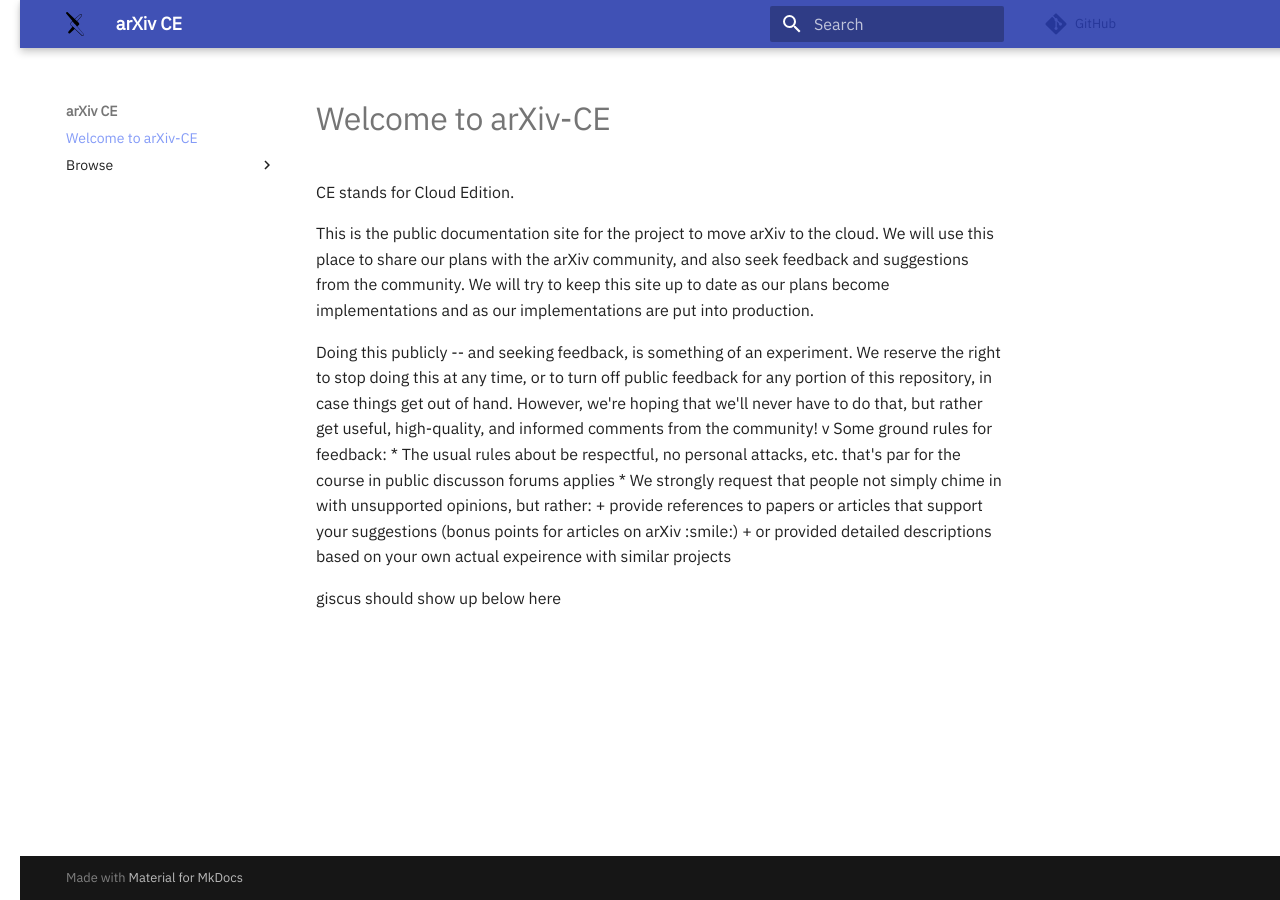
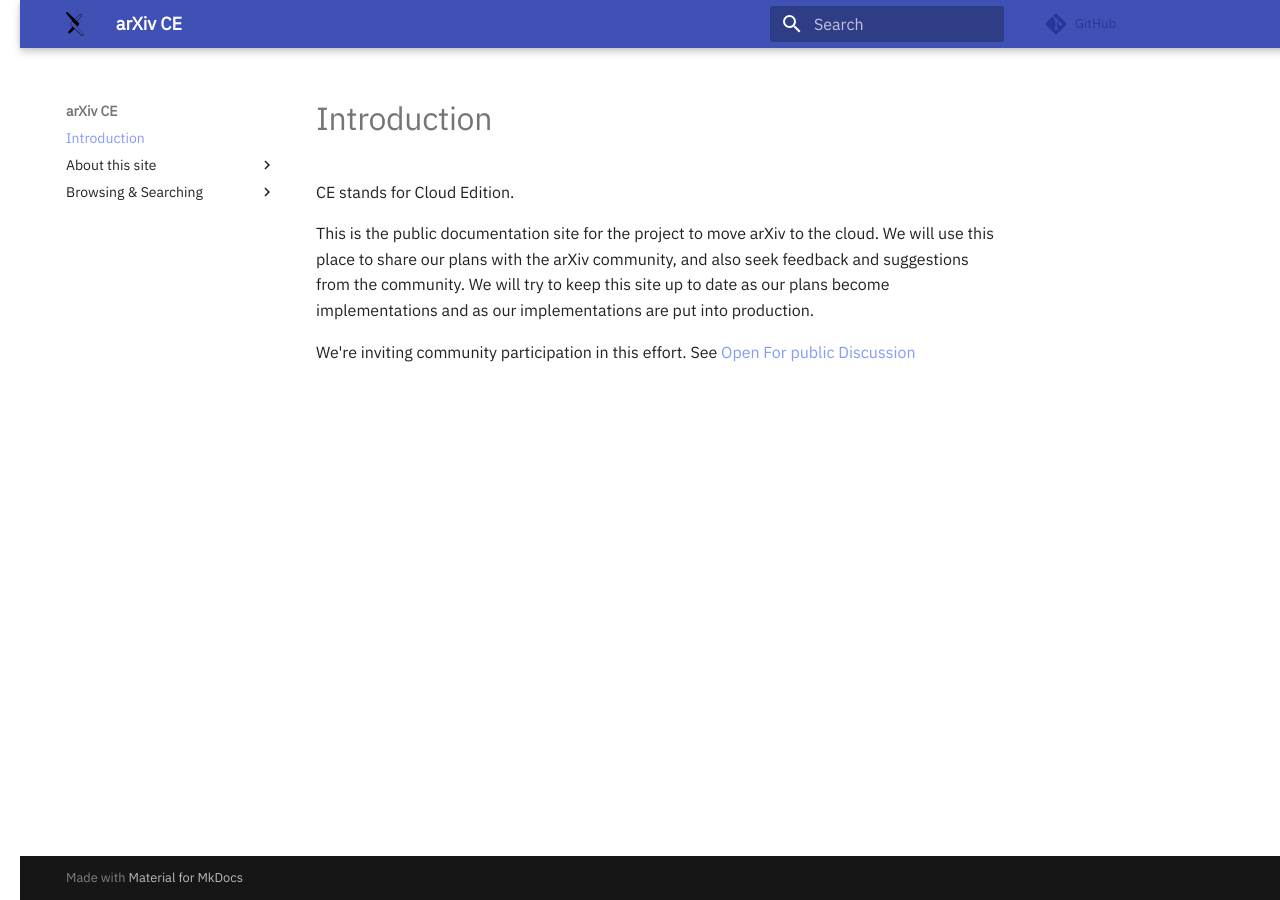
Before and after one commit to arXiv/discussion, an MkDocs documentation site: the page built from docs/index.md, in a window 1280 px wide. Built offline with MkDocs 1.6.1 and Material for MkDocs 9.7.7, drawn with Linux system fonts in a browser that asks for light colours; comment, search, counter and statistics services are not loaded.

Commit message:
Break out page about public discusson

```diff
--- a/docs/fixcolortheme.js
+++ b/docs/fixcolortheme.js
@@ -11,6 +11,7 @@
     // But for some reason that's not a variable in the theme
     // So we programmatically man-handle --md-default-bg-color on each change of color scheme
     document.getElementsByTagName('body')[0].setAttribute("style", "--md-default-bg-color: #201f22")
+    document.getElementsByTagName('body')[0].setAttribute("style", "--md-default-fg-color: #d8d8d8")
   }
   else {
     document.body.setAttribute("data-md-color-scheme", "default")
--- a/docs/index.md
+++ b/docs/index.md
@@ -1,35 +1,7 @@
-# Welcome to arXiv-CE
+# Introduction
 
 CE stands for Cloud Edition.
 
 This is the public documentation site for the project to move arXiv to the cloud. We will use this place to share our plans with the arXiv community, and also seek feedback and suggestions from the community. We will try to keep this site up to date as our plans become implementations and as our implementations are put into production.
 
-Doing this publicly -- and seeking feedback, is something of an experiment. We reserve the right to stop doing this at any time, or to turn off public feedback for any portion of this repository, in case things get out of hand. However, we're hoping that we'll never have to do that, but rather get useful, high-quality, and informed comments from the community!
-v
-Some ground rules for feedback:
-* The usual rules about be respectful, no personal attacks, etc. that's par for the course in public discusson forums applies
-* We strongly request that people not simply chime in with unsupported opinions, but rather:
-  + provide references to papers or articles that support your suggestions (bonus points for articles on arXiv :smile:)
-  + or provided detailed descriptions based on your own actual expeirence with similar projects
-
-
-
-giscus should show up below here
-
-
-
-<script src="https://giscus.app/client.js"
-        data-repo="arxiv/discussion"
-        data-repo-id="R_kgDOHzoccw"
-        data-category-id="DIC_kwDOHzocc84CQwr5"
-        data-mapping="pathname"
-        data-strict="0"
-        data-reactions-enabled="1"
-        data-emit-metadata="0"
-        data-input-position="bottom"
-        data-theme="themes/preferred_color_scheme.css"
-        data-lang="en"
-        crossorigin="anonymous"
-        async>
-
-</script>
+We're inviting community participation in this effort. See [Open For public Discussion](About_this_site/Public_Forum)
--- a/docs/load-giscus.js
+++ b/docs/load-giscus.js
@@ -8,7 +8,7 @@
       "data-strict": "0",
       "data-reactions-enabled": "1",
       "data-emit-metadata": "0",
-      "data-input-position": "top",
+      "data-input-position": "bottom",
       "data-lang": "en",
       "data-theme": "themes/preferred_color_scheme.css",
       "crossorigin": "anonymous",
```
Also changed, not shown: docs/About_this_site/Public_Forum.md (added, +16 -0 lines), docs/Browsing_&_Searching/pdf-cdn.md (renamed from docs/Browse/pdf-cdn.md).
